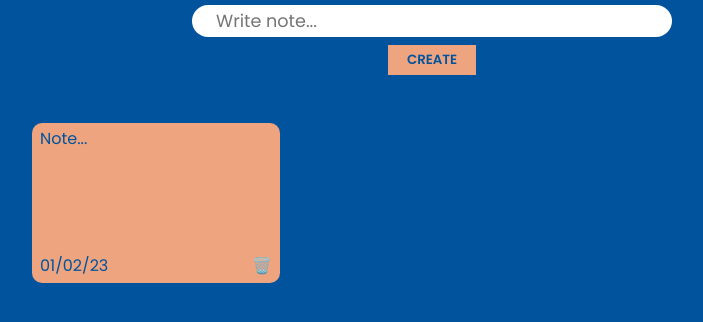
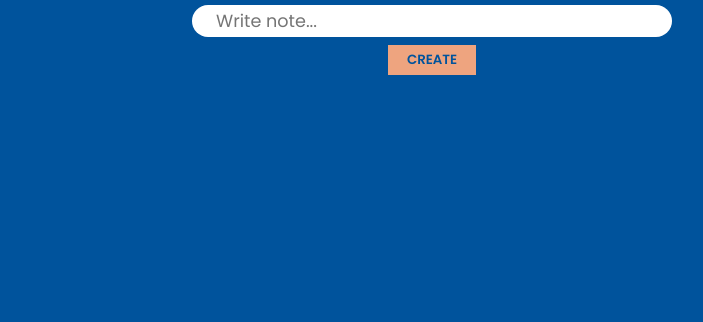
Before and after one commit to AllenOtto/notes-app, a plain HTML site: page index.html in a window 1280 px wide. Shown: the part 86-408 px from the top of the page, without its empty margins (208-911 px from the left). Drawn offline with Linux system fonts and the light colour scheme.

Commit message:
Commented out our note-container div to allow the notes data to be fetched from our javascript

```diff
--- a/index.html
+++ b/index.html
@@ -17,15 +17,15 @@
             </form>
         </div>
         <div class="output-section" data-output>
-            <div class="note-container">
+            <!-- <div class="note-container">
                 <div class="note-body">
                     <p>Note...</p>
                 </div>
                 <div class="note-footer">
-                    <p>01/02/23</p>
+                    <p data-date>01/02/23</p>
                     <span>🗑️</span>
                 </div>
-            </div>
+            </div> -->
         </div>
     </div>
 </body>
```
